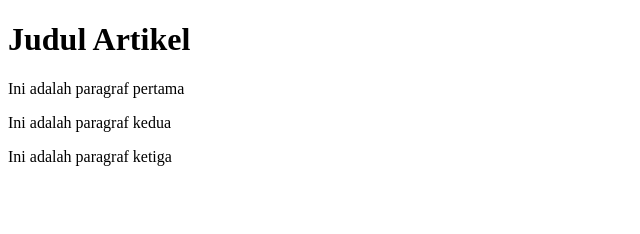
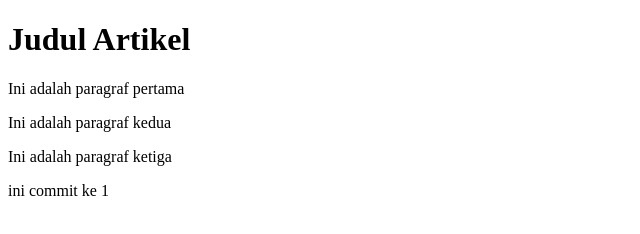
Before and after one commit to Calvinfu-06/praktek-06-github, a plain HTML site: page index.html in a window 1280 px wide. Shown: the whole page, without its empty margins (0-640 px from the left). Drawn offline with Linux system fonts and the light colour scheme.

Commit message:
menambahkan commit ke 1

```diff
--- a/index.html
+++ b/index.html
@@ -10,5 +10,7 @@
     <p>Ini adalah paragraf pertama</p>
     <p>Ini adalah paragraf kedua</p>
     <p>Ini adalah paragraf ketiga</p>
+
+    <p>ini commit ke 1</p>
 </body>
 </html>
```
